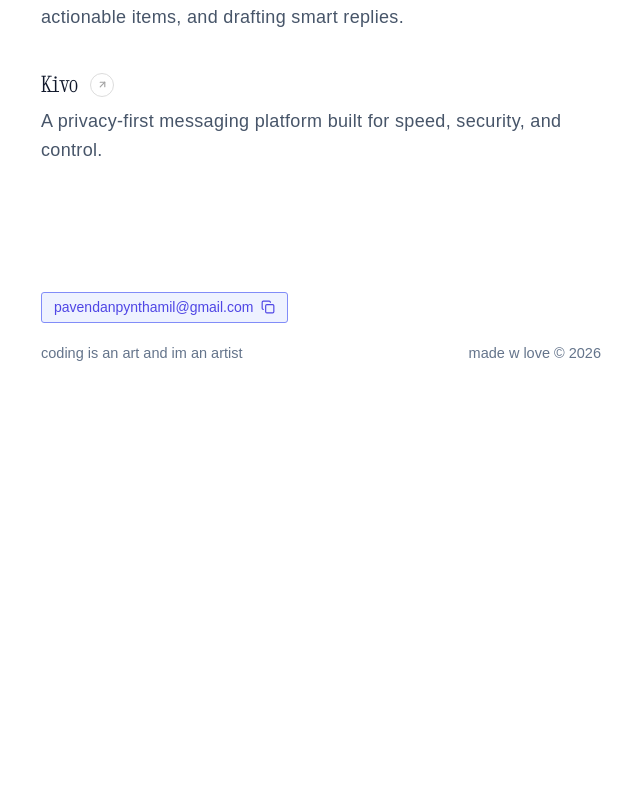
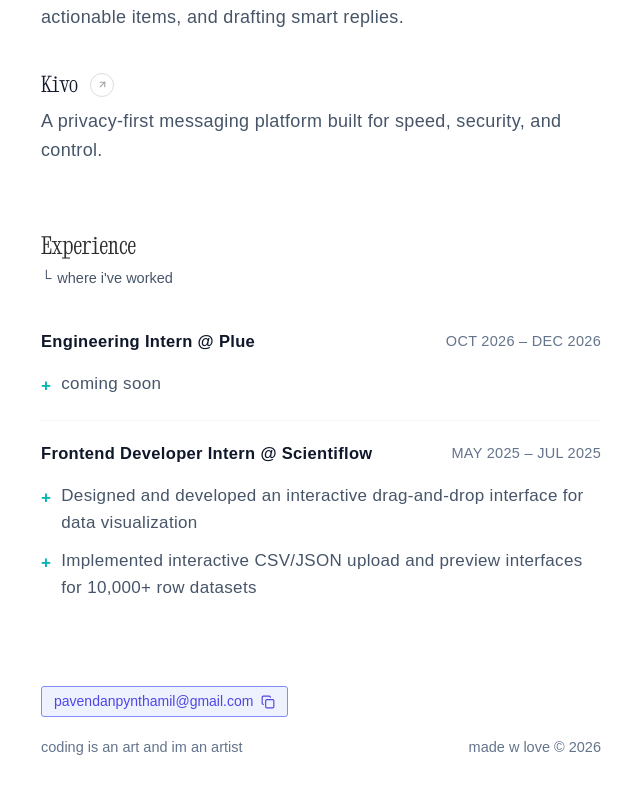
Before and after one commit to Pynthamil/pynthamil26, a Next.js app: page / in a window 1280 px wide. Shown: the part 777-1570 px from the top of the page, without its empty margins (319-959 px from the left). Before the commit the page ends 1237 px from the top, so only its background shows below. Built offline with nearby package versions, Linux system fonts and the light colour scheme.

Commit message:
feat: mirror experience section onto the home page

```diff
--- a/src/components/PortfolioView.tsx
+++ b/src/components/PortfolioView.tsx
@@ -455,6 +455,49 @@ export function PortfolioView({
                 </ul>
               </section>
             )}
+
+            {/* Experience Section */}
+            <section id="home-experience" className="w-full scroll-mt-24">
+              <h2 className="but-head-regular text-[22px] sm:text-[24px] text-[#2C2C2C] dark:text-[#F2F2F2] mb-1">
+                Experience
+              </h2>
+              <p className="font-mono text-[13.5px] sm:text-[14.5px] text-[#475569] dark:text-[#94A3B8] mt-0.5 mb-5 flex items-center space-x-1.5">
+                <span className="select-none">└</span>
+                <span>where i've worked</span>
+              </p>
+              <ul className="flex flex-col font-sans text-[15.5px] sm:text-[16.5px] tracking-[0.02em]">
+                {portfolioData.experiences.map((item) => (
+                  <li
+                    key={item.id}
+                    className="group flex flex-col py-4 sm:py-5 border-b border-neutral-100 dark:border-neutral-800 last:border-0"
+                  >
+                    <div className="flex items-start justify-between w-full">
+                      <div className="flex items-start flex-1 pr-4">
+                        <div className="flex flex-col justify-center h-full">
+                          <span className="font-bold text-[#0F172A] dark:text-[#F2F2F2] tracking-[0.02em]">
+                            {item.role.toLowerCase().replace(/\b\w/g, s => s.toUpperCase())} @ {item.company.toLowerCase().replace(/\b\w/g, s => s.toUpperCase())}
+                          </span>
+                        </div>
+                      </div>
+                      <div className="text-right text-[13.5px] sm:text-[14.5px] text-[#64748B] dark:text-[#8E95B8] uppercase font-normal tracking-[0.02em] whitespace-nowrap pt-0.5">
+                        {item.period}
+                      </div>
+                    </div>
+
+                    {item.bullets && item.bullets.length > 0 && (
+                      <ul className="mt-4 flex flex-col space-y-2.5 text-[16px] sm:text-[17px] text-[#475569] dark:text-[#CBD5E1] font-sans font-normal leading-relaxed">
+                        {item.bullets.map((bullet, idx) => (
+                          <li key={idx} className="flex items-start gap-2.5">
+                            <span className="text-[#00B5B2] font-bold mt-0.5 shrink-0">+</span>
+                            <span>{bullet}</span>
+                          </li>
+                        ))}
+                      </ul>
+                    )}
+                  </li>
+                ))}
+              </ul>
+            </section>
           </div>
         )}
 
```
Also changed, not shown: 1 other file (tests, documents, lock files or other folders).
